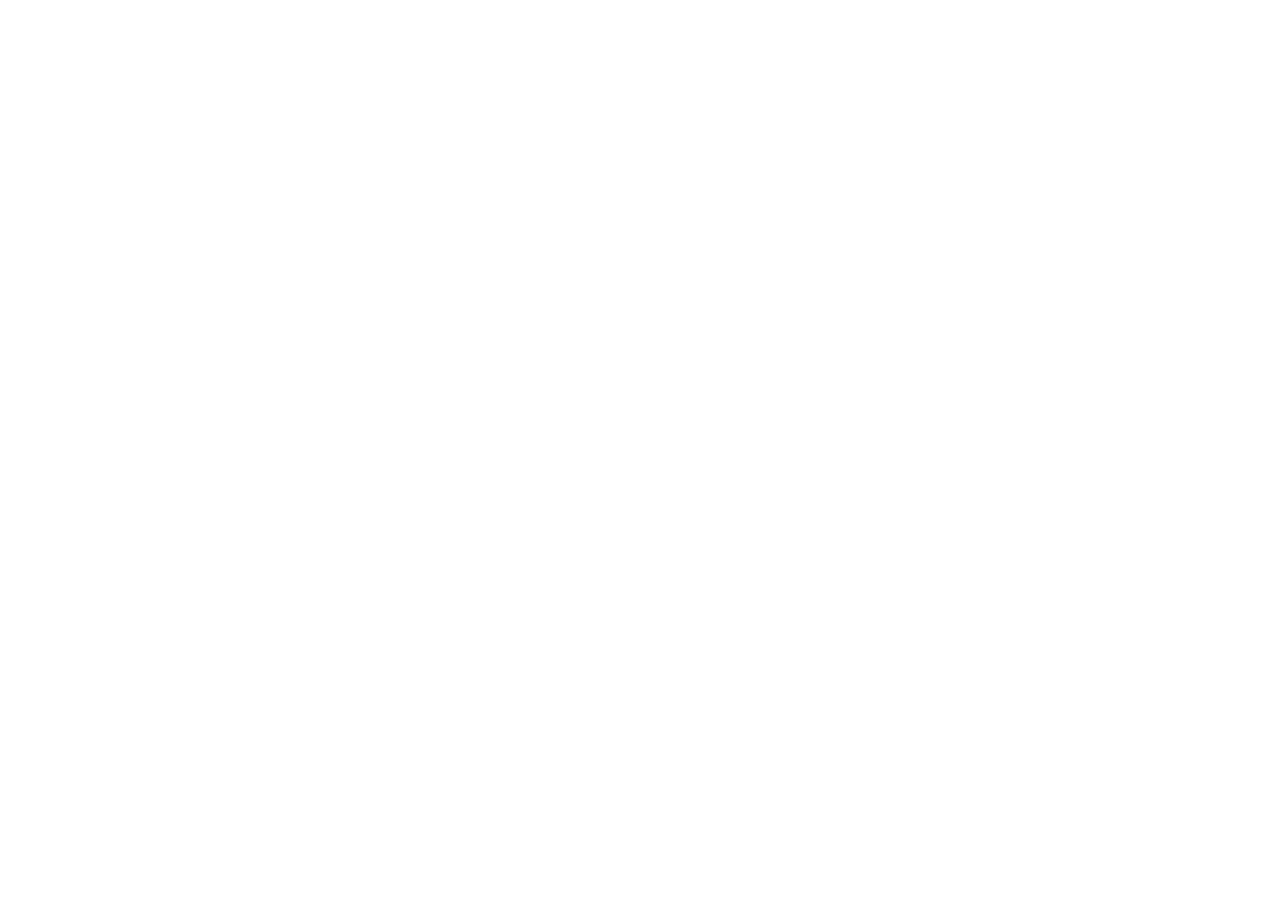
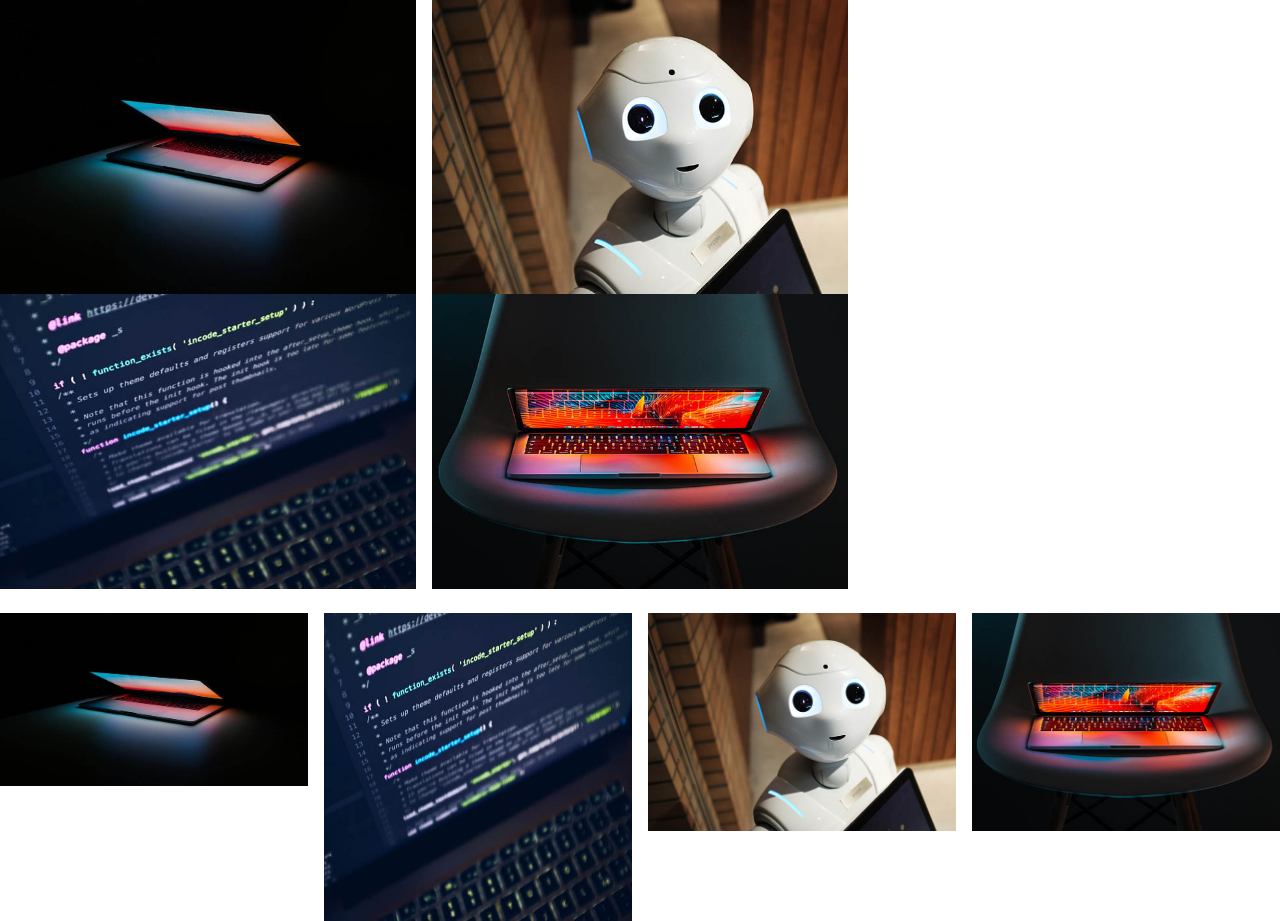
Before and after one commit to HosseinHeydarpour/tailwind, a plain HTML site: page tailwind-sandbox/12-columns/index.html in a window 1280 px wide. Before the commit the page ends 800 px from the top, so only its background shows below. Drawn offline with nearby package versions, Linux system fonts and the light colour scheme.

Commit message:
003 Columns

```diff
--- a/tailwind-sandbox/12-columns/index.html
+++ b/tailwind-sandbox/12-columns/index.html
@@ -9,8 +9,41 @@
   </head>
   <body>
     <!-- Columns -->
+    <div class="columns-2 hidden">
+      <img src="../assets/img/img1.jpg" alt="" class="w-full" />
+      <img src="../assets/img/img2.jpg" alt="" class="w-full" />
+      <img src="../assets/img/img3.jpg" alt="" class="w-full" />
+      <img src="../assets/img/img4.jpg" alt="" class="w-full" />
+    </div>
+
+    <div class="columns-4 gap-0 hidden">
+      <img src="../assets/img/img1.jpg" alt="" class="w-full" />
+      <img src="../assets/img/img2.jpg" alt="" class="w-full" />
+      <img src="../assets/img/img3.jpg" alt="" class="w-full" />
+      <img src="../assets/img/img4.jpg" alt="" class="w-full" />
+    </div>
+
+    <div class="columns-6 hidden">
+      <img src="../assets/img/img1.jpg" alt="" class="w-full" />
+      <img src="../assets/img/img2.jpg" alt="" class="w-full" />
+      <img src="../assets/img/img3.jpg" alt="" class="w-full" />
+      <img src="../assets/img/img4.jpg" alt="" class="w-full" />
+    </div>
+
+    <div class="columns-xs">
+      <img src="../assets/img/img1.jpg" alt="" class="w-full" />
+      <img src="../assets/img/img2.jpg" alt="" class="w-full" />
+      <img src="../assets/img/img3.jpg" alt="" class="w-full" />
+      <img src="../assets/img/img4.jpg" alt="" class="w-full" />
+    </div>
 
     <!-- Aspect Ratio -->
+    <div class="columns-4 mt-6">
+      <img src="../assets/img/img1.jpg" alt="" class="w-full aspect-video" />
+      <img src="../assets/img/img2.jpg" alt="" class="w-full aspect-square" />
+      <img src="../assets/img/img3.jpg" alt="" class="w-full" />
+      <img src="../assets/img/img4.jpg" alt="" class="w-full" />
+    </div>
   </body>
 </html>
 
```
